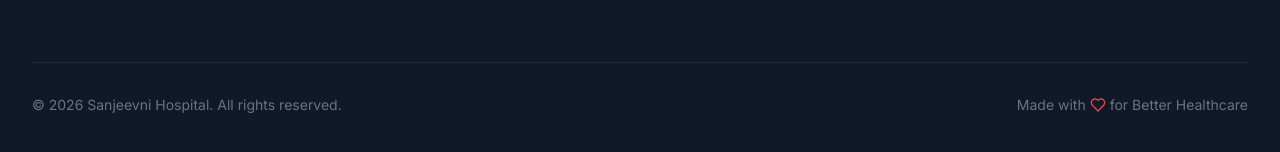
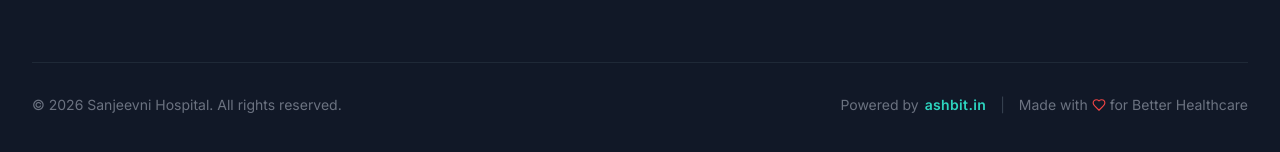
Before and after one commit to ashuuu08/sanjeevni-hospital, a React (Vite) app: page /contact in a window 1280 px wide. Shown: the part 1800-1952 px from the top of the page. Built offline with nearby package versions, Linux system fonts and the light colour scheme.

Commit message:
feat: implement application routing with React Router and add cinematic splash loading screen

```diff
--- a/src/components/Footer.jsx
+++ b/src/components/Footer.jsx
@@ -70,13 +70,16 @@ const Footer = () => {
 
         </div>
 
-        <div className="border-t border-gray-800 pt-8 flex flex-col md:flex-row justify-between items-center gap-4">
-          <p className="text-gray-500 text-sm text-center md:text-left">
+        <div className="border-t border-gray-800 pt-8 flex flex-col md:flex-row justify-between items-center gap-4 text-center md:text-left">
+          <p className="text-gray-500 text-sm">
             &copy; {new Date().getFullYear()} Sanjeevni Hospital. All rights reserved.
           </p>
-          <p className="text-gray-500 text-sm flex items-center">
-            Made with <Heart className="w-4 h-4 text-red-500 mx-1" /> for Better Healthcare
-          </p>
+          <div className="text-gray-500 text-sm flex flex-wrap items-center justify-center md:justify-end gap-1.5">
+            <span>Powered by</span>
+            <a href="https://ashbit.in" target="_blank" rel="noreferrer" className="text-teal-400 font-bold hover:underline tracking-wide">ashbit.in</a>
+            <span className="mx-2 text-gray-700 hidden sm:inline">|</span>
+            <span className="flex items-center">Made with <Heart className="w-3.5 h-3.5 text-red-500 mx-1 flex-shrink-0" /> for Better Healthcare</span>
+          </div>
         </div>
       </div>
     </footer>
--- a/src/pages/ContactPage.jsx
+++ b/src/pages/ContactPage.jsx
@@ -59,7 +59,7 @@ const ContactPage = () => (
           <div className="bg-gray-200 rounded-3xl overflow-hidden aspect-video relative shadow-inner">
             <iframe
               title="Sanjeevni Hospital Location"
-              src="https://www.google.com/maps/embed?pb=!1m18!1m12!1m3!1d3655.5186640605923!2d81.6859346!3d23.102867!2m3!1f0!2f0!3f0!3m2!1i1024!2i768!4f13.1!3m3!1m2!1s0x3987bf0015555555%3A0x3987bf0015555555!2sAnuppur%2C%20Madhya%20Pradesh!5e0!3m2!1sen!2sin!4v1710000000000!5m2!1sen!2sin"
+              src="https://www.google.com/maps/embed?pb=!1m18!1m12!1m3!1d3655.570535492257!2d81.69248581023533!3d23.120570379051412!2m3!1f0!2f0!3f0!3m2!1i1024!2i768!4f13.1!3m3!1m2!1s0x3987b314d76bcc95%3A0x82321587d280a24d!2sSANJEEVANI%20HOSPITAL%20ANUPPUR!5e0!3m2!1sen!2sin!4v1710000000000!5m2!1sen!2sin"
               className="absolute inset-0 w-full h-full border-0"
               allowFullScreen=""
               loading="lazy"
--- a/src/pages/Home.jsx
+++ b/src/pages/Home.jsx
@@ -1009,7 +1009,7 @@ const Home = () => {
           <div className="lg:col-span-7 bg-slate-100 rounded-3xl overflow-hidden shadow-2xl border border-gray-200 aspect-[4/3] relative">
             <iframe
               title="Sanjeevni Hospital Location"
-              src="https://www.google.com/maps/embed?pb=!1m18!1m12!1m3!1d3655.5186640605923!2d81.6859346!3d23.102867!2m3!1f0!2f0!3f0!3m2!1i1024!2i768!4f13.1!3m3!1m2!1s0x3987bf0015555555%3A0x3987bf0015555555!2sAnuppur%2C%20Madhya%20Pradesh!5e0!3m2!1sen!2sin!4v1710000000000!5m2!1sen!2sin"
+              src="https://www.google.com/maps/embed?pb=!1m18!1m12!1m3!1d3655.570535492257!2d81.69248581023533!3d23.120570379051412!2m3!1f0!2f0!3f0!3m2!1i1024!2i768!4f13.1!3m3!1m2!1s0x3987b314d76bcc95%3A0x82321587d280a24d!2sSANJEEVANI%20HOSPITAL%20ANUPPUR!5e0!3m2!1sen!2sin!4v1710000000000!5m2!1sen!2sin"
               className="absolute inset-0 w-full h-full border-0"
               allowFullScreen=""
               loading="lazy"
```
Also changed, not shown: 8 other files (tests, documents, lock files or other folders).
